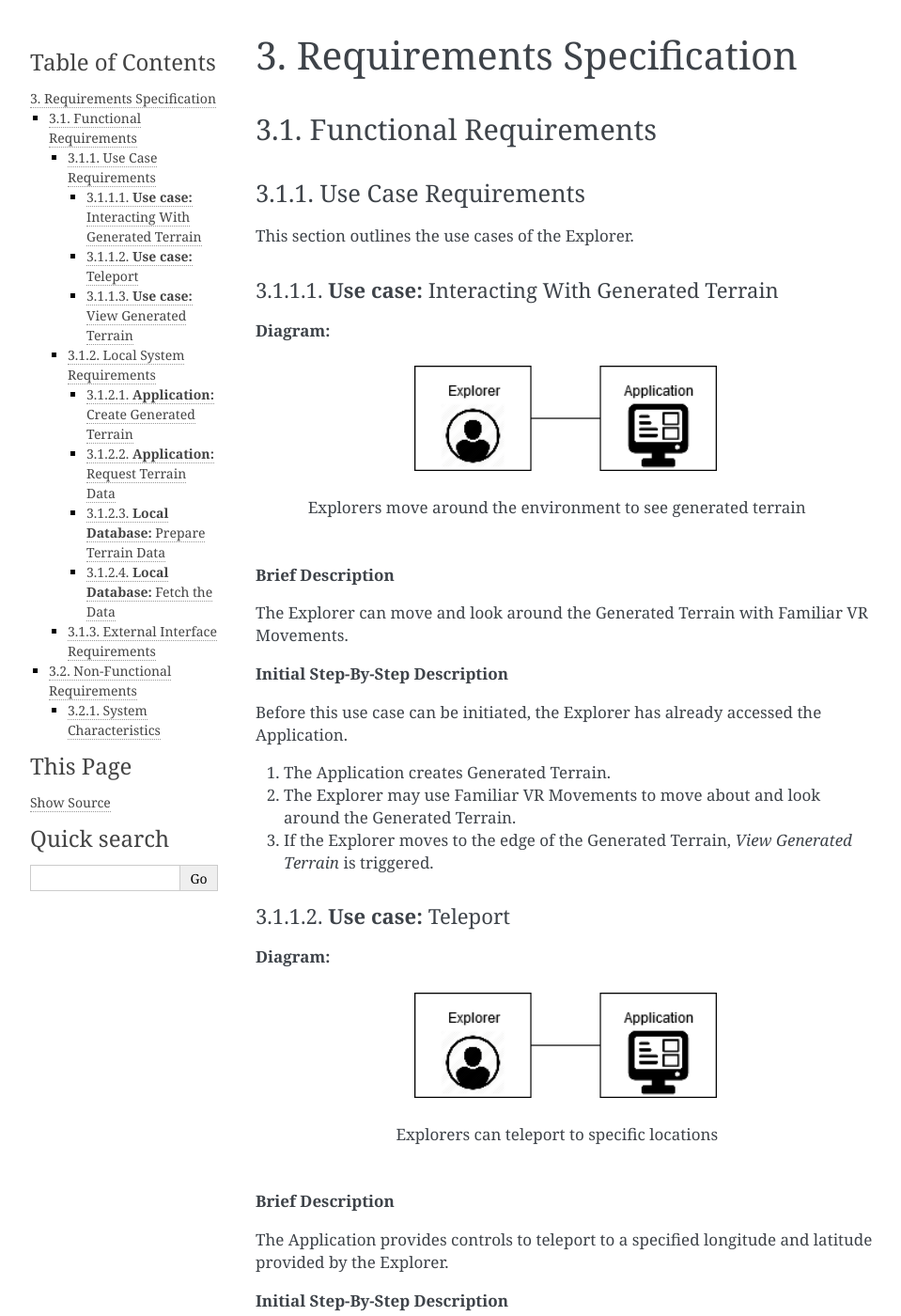
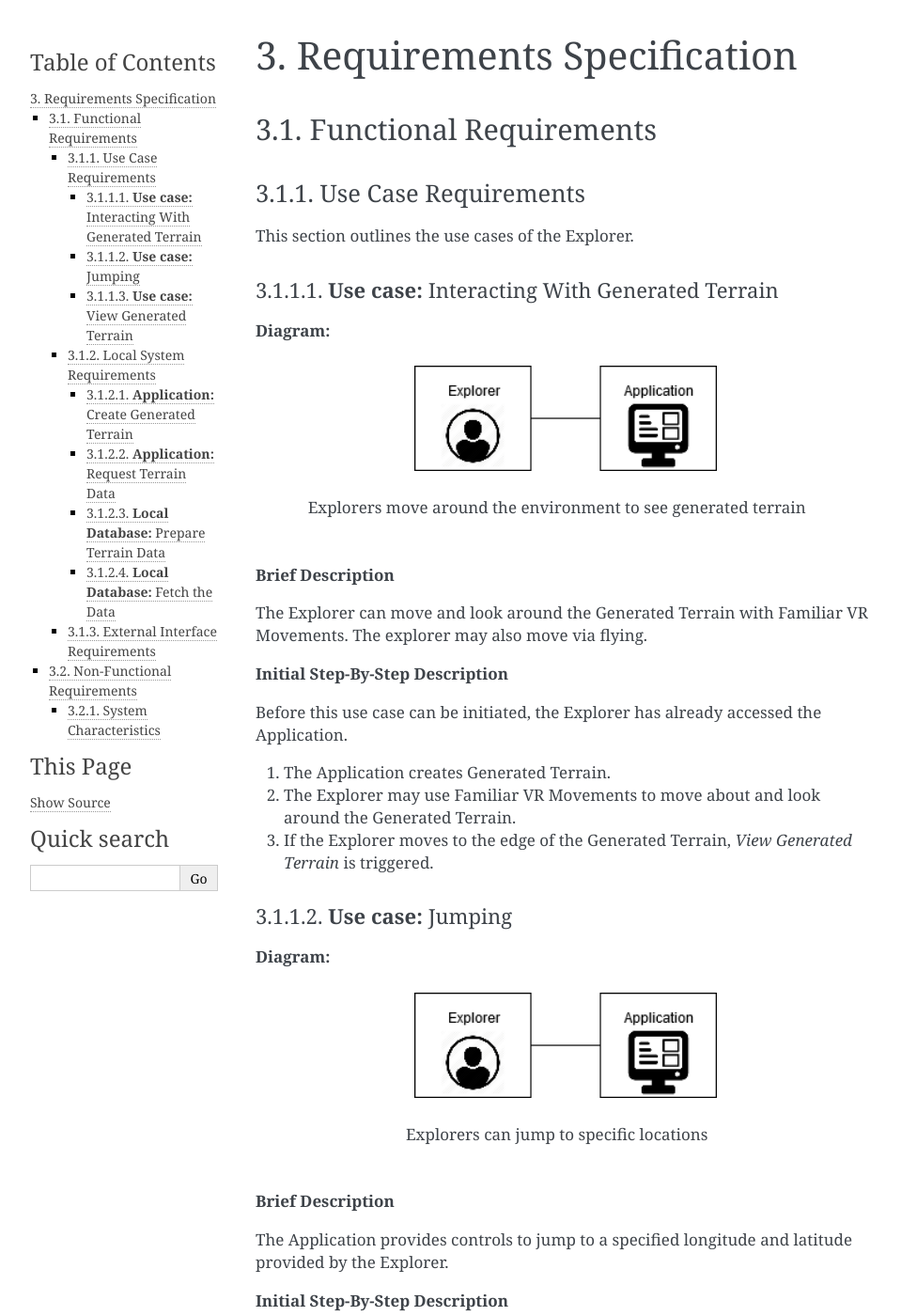
Before and after one commit to VRtualize/VRtualize-Pangeo, a Sphinx documentation site: the page built from Documentation/SRS/source/requirements.rst, in a window 1280 px wide and 1400 px high. Shown: the whole window at 94% size, without its empty margins (148-1107 px from the left). Built offline with Sphinx 7.4.7, drawn with Linux system fonts in a browser that asks for light colours.

Commit message:
Clarification on movements

```diff
--- a/Documentation/SRS/source/requirements.rst
+++ b/Documentation/SRS/source/requirements.rst
@@ -20,7 +20,7 @@ This section outlines the use cases of the Explorer.
 
 **Brief Description**
 
-The Explorer can move and look around the Generated Terrain with Familiar VR Movements.
+The Explorer can move and look around the Generated Terrain with Familiar VR Movements. The explorer may also move via flying.
 
 **Initial Step-By-Step Description**
 
@@ -30,7 +30,7 @@ Before this use case can be initiated, the Explorer has already accessed the App
 2.	The Explorer may use Familiar VR Movements to move about and look around the Generated Terrain.
 3.  If the Explorer moves to the edge of the Generated Terrain, *View Generated Terrain* is triggered.
 
-**Use case:**  Teleport
+**Use case:** Jumping
 ~~~~~~~~~~~~~~~~~~~~~~~~~~~
 
 **Diagram:**
@@ -38,11 +38,11 @@ Before this use case can be initiated, the Explorer has already accessed the App
 .. figure:: _static/images/User-App.png
    :width: 50%
 
-   Explorers can teleport to specific locations
+   Explorers can jump to specific locations
 
 **Brief Description**
 
-The Application provides controls to teleport to a specified longitude and latitude provided by the Explorer.
+The Application provides controls to jump to a specified longitude and latitude provided by the Explorer.
 
 **Initial Step-By-Step Description**
 
```
Also changed, not shown: Documentation/SRS/source/introduction.rst (+29 -29 lines).
